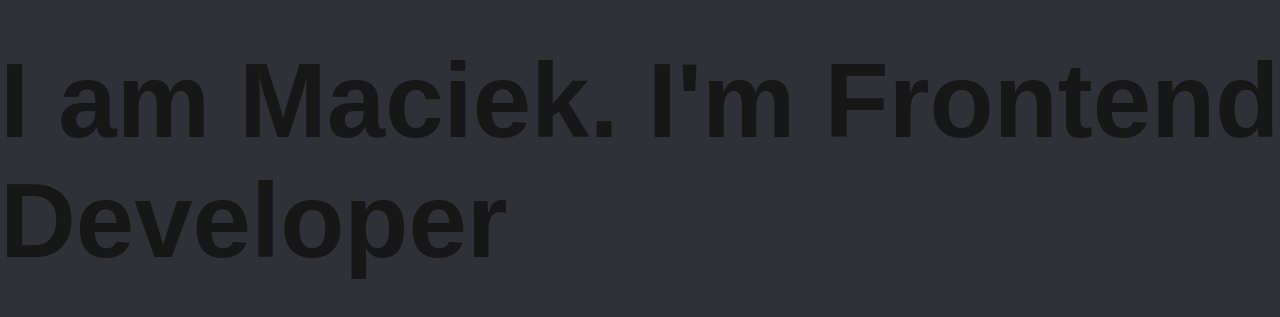
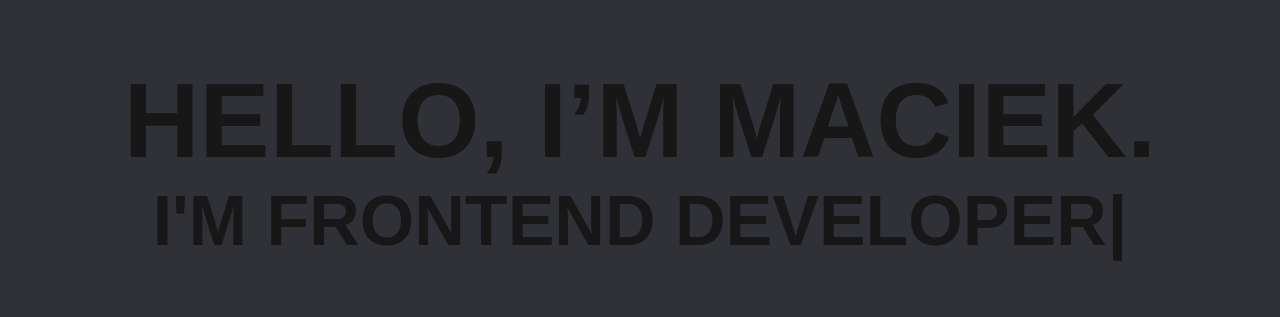
Before and after one commit to Mattias988/MKorsakowsky-V2, a Next.js app in the folder frontend/: page / in a window 1280 px wide. Shown: the part 239-556 px from the top of the page. Built offline with nearby package versions, Linux system fonts and the light colour scheme.

Commit message:
add styling and typewriter

```diff
--- a/frontend/src/sections/Hero/Hero.module.scss
+++ b/frontend/src/sections/Hero/Hero.module.scss
@@ -2,8 +2,43 @@
   width: 100%;
   height: 100vh;
   display: flex;
+  flex-direction: column;
   justify-content: center;
   align-items: center;
   font-size: 70px;
-  font-weight: bold;
+  font-weight: 900;
+  background-color: transparent;
+  text-transform: uppercase;
+  text-align: center;
+
+  h1 {
+    display: flex;
+    justify-content: center;
+    align-items: center;
+    font-weight: 900;
+    margin: 0;
+  }
+
+  .typewriter {
+    width: 70%;
+    font-size: 50px;
+    font-weight: 900;
+    color: #ffffff;
+    text-align: center;
+    word-wrap: break-word;
+    display: inline-block;
+    white-space: normal;
+    line-height: 1.2;
+  }
+
+  .Typewriter__cursor {
+    display: inline-block;
+    color: #00ffcc;
+    animation: blink 1s infinite;
+  }
+
+  @keyframes blink {
+    0%, 100% { opacity: 1; }
+    50% { opacity: 0; }
+  }
 }
--- a/frontend/src/sections/Hero/Hero.tsx
+++ b/frontend/src/sections/Hero/Hero.tsx
@@ -2,6 +2,7 @@
 
 import { motion } from 'framer-motion';
 import styles from './Hero.module.scss'
+import Typewriter from 'typewriter-effect';
 
 export default function Hero() {
     return (
@@ -12,8 +13,20 @@ export default function Hero() {
                 exit={{ y: -1000 }}
                 transition={{ duration: 0.8 }}
             >
-                    I am Maciek. I&#39;m Frontend Developer
+                Hello, I’m Maciek.
             </motion.h1>
+            <Typewriter
+                options={{
+                    loop: true,
+                }}
+                onInit={(typewriter) => {
+                    typewriter
+                        .typeString("I'm Frontend Developer")
+                        .pauseFor(2500)
+                        .deleteAll()
+                        .start();
+                }}
+            />
         </section>
     );
 }
```
Lines whose indentation alone changed are shown as unchanged.
